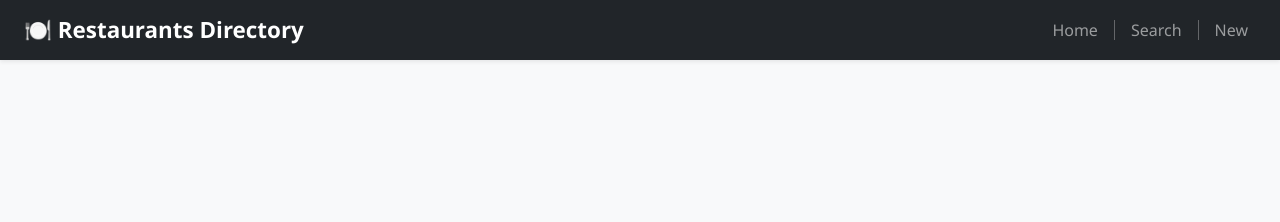
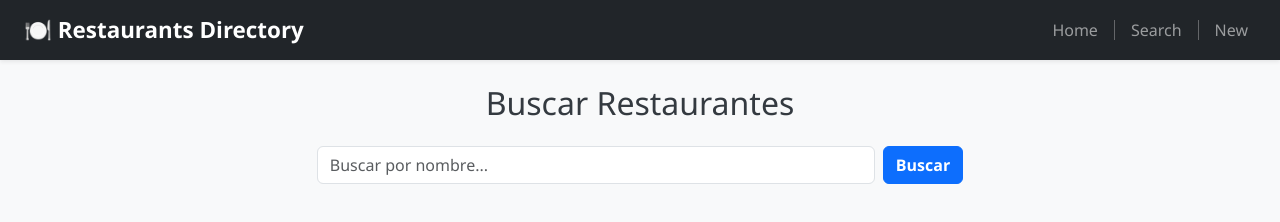
Before and after one commit to Ingenieria-Web-I/-Restaurants-App, a plain HTML site: page buscar.html in a window 1280 px wide. Drawn offline with nearby package versions, Linux system fonts and the light colour scheme.

Commit message:
actualizando buscar.html

```diff
--- a/buscar.html
+++ b/buscar.html
@@ -42,6 +42,15 @@
         </div>
       </div>
     </nav>
+
+    <div class="container my-4">
+      <h2 class="text-center mb-4">Buscar Restaurantes</h2>
+      <div class="d-flex justify-content-center">
+        <input type="text" id="searchInput" class="form-control w-50" placeholder="Buscar por nombre...">
+        <button class="btn btn-primary ms-2" onclick="buscarRestaurante()">Buscar</button>
+      </div>
+      <div id="resultadoBusqueda" class="mt-4 text-center"></div>
+    </div>
     <script src="js/app.js"></script>
 
     <script src="https://cdn.jsdelivr.net/npm/bootstrap@5.3.2/dist/js/bootstrap.bundle.min.js"></script>
```
